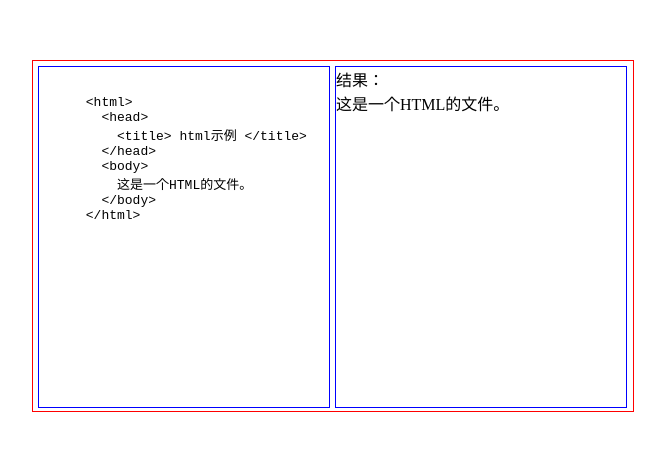
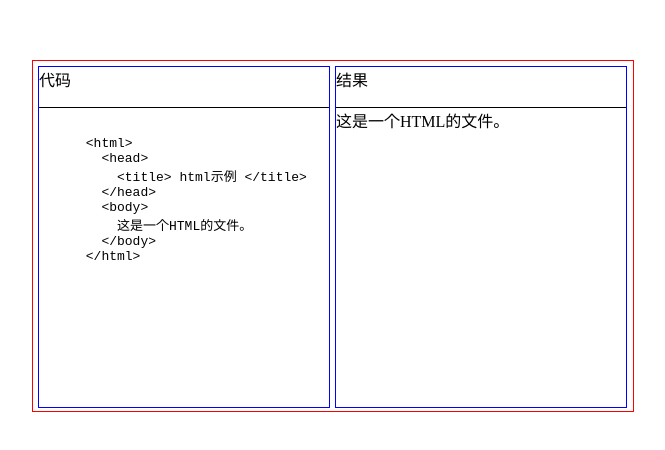
Before and after one commit to Whiffe/Web-Neusoft, a plain HTML site: page chapter/1.html in a window 1280 px wide. Shown: the part 164-614 px from the top of the page, without its empty margins (307-972 px from the left). Drawn offline with Linux system fonts and the light colour scheme.

Commit message:
Update 1.html

```diff
--- a/chapter/1.html
+++ b/chapter/1.html
@@ -29,10 +29,19 @@
         border: 1px solid blue;
     }
 
+    .div-child-top {
+        width: 290px;
+        height: 40px;
+        border-bottom: 1px solid black;
+    }
+
 </style>
 <body>
 <div class="div-parent">
   <div class="div-child">
+      <div class="div-child-top">
+      代码
+      </div>
       <xmp>
       <html>
         <head>
@@ -45,7 +54,10 @@
       </xmp>
   </div>
   <div class="div-child">
-    结果：
+      <div class="div-child-top">
+      结果
+      </div>
+
     <div>
       <html>
         <head>
```
